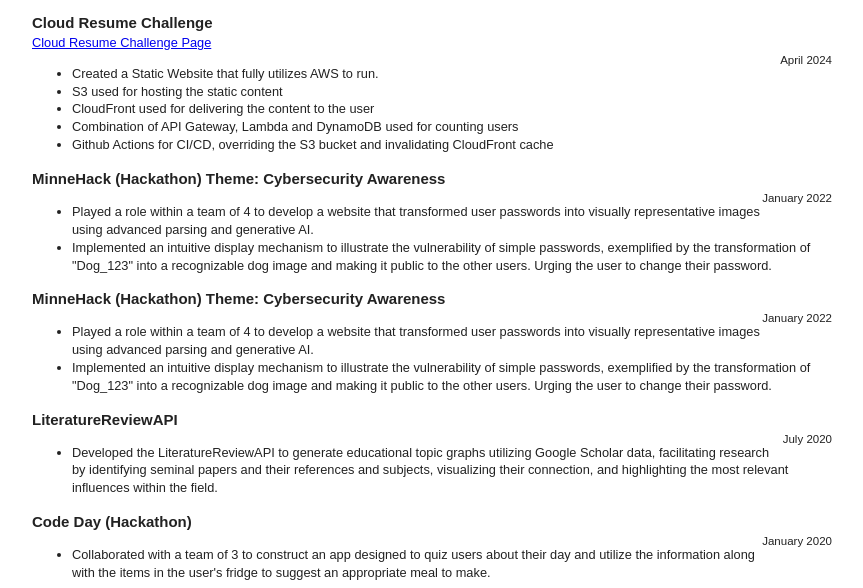
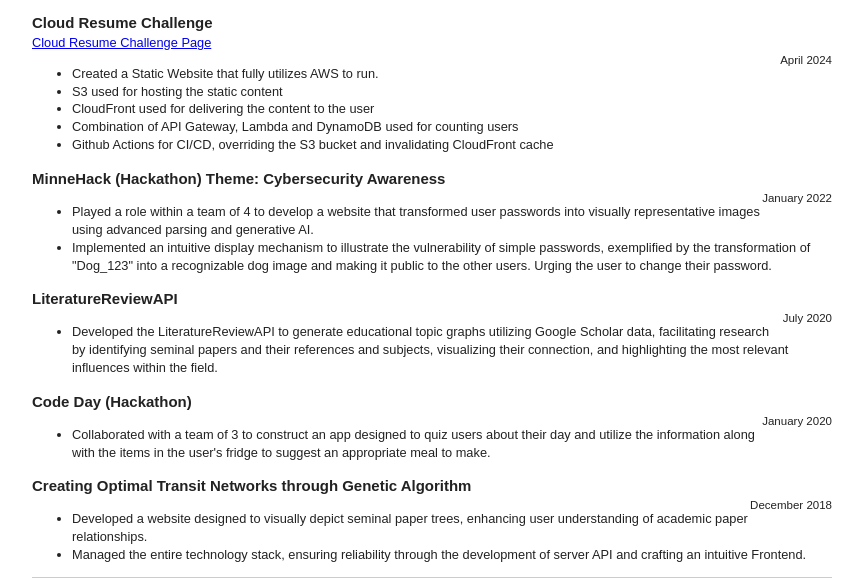
Before and after one commit to jovanpet/Cloud-Resume-Challenge, a plain HTML site: page index.html in a window 1280 px wide. Shown: the part 1762-2350 px from the top of the page, without its empty margins (208-1071 px from the left). Drawn offline with Linux system fonts and the light colour scheme; no server answers.

Commit message:
Double sections

```diff
--- a/index.html
+++ b/index.html
@@ -219,18 +219,6 @@
                         </ul>
                     </section>
                     <section class="project">
-                        <h3 class="title">MinneHack (Hackathon) Theme: Cybersecurity Awareness</h3>
-                        <div class="meta"><span class="date">January 2022 </span>
-                        </div>
-                        <ul>
-                            <li>Played a role within a team of 4 to develop a website that transformed user passwords
-                                into visually representative images using advanced parsing and generative AI. </li>
-                            <li>Implemented an intuitive display mechanism to illustrate the vulnerability of simple
-                                passwords, exemplified by the transformation of "Dog_123" into a recognizable dog image
-                                and making it public to the other users. Urging the user to change their password.</li>
-                        </ul>
-                    </section>
-                    <section class="project">
                         <h3 class="title">LiteratureReviewAPI</h3>
                         <div class="meta">
                             <span class="date">July 2020</span>
```
